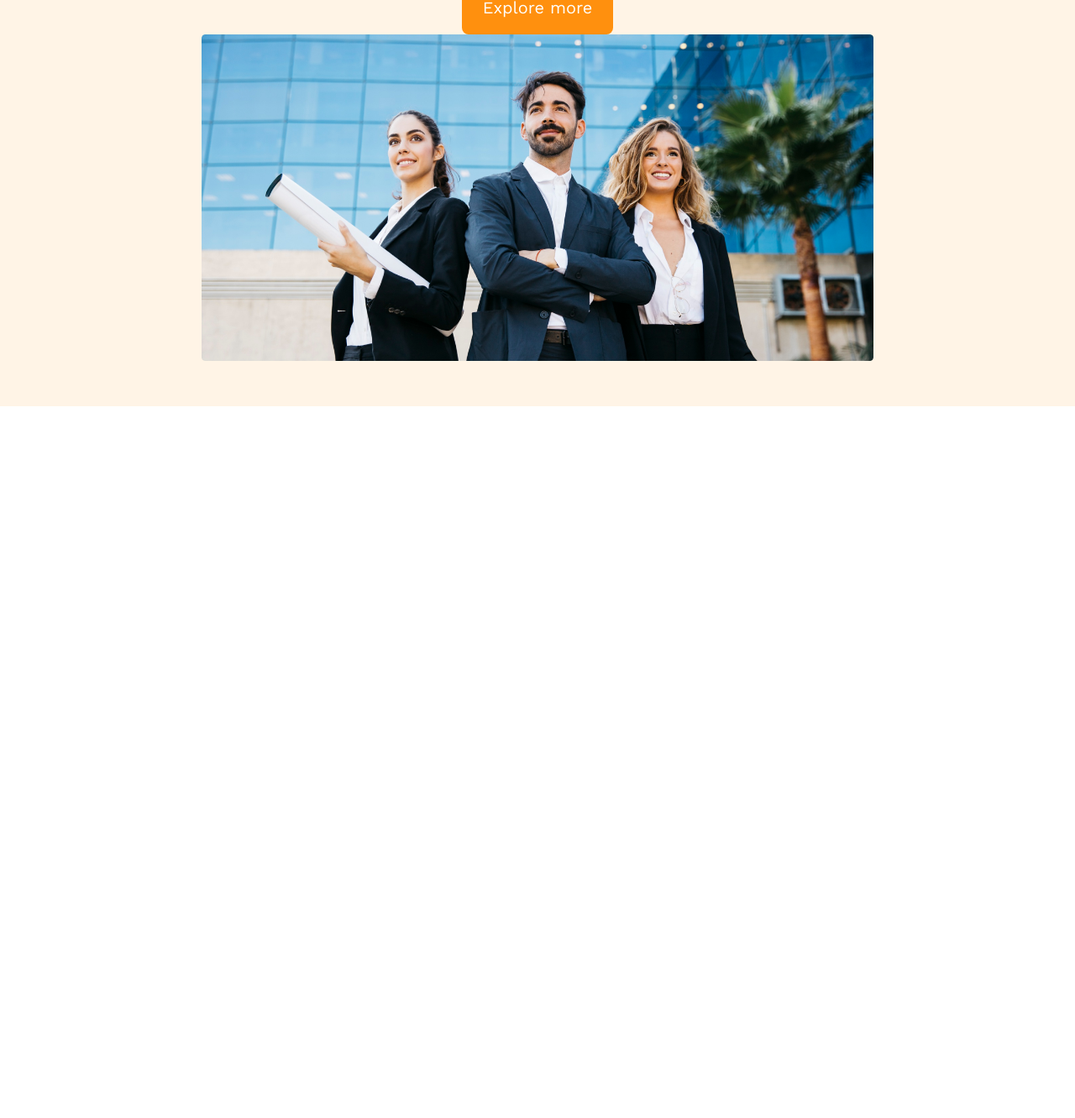
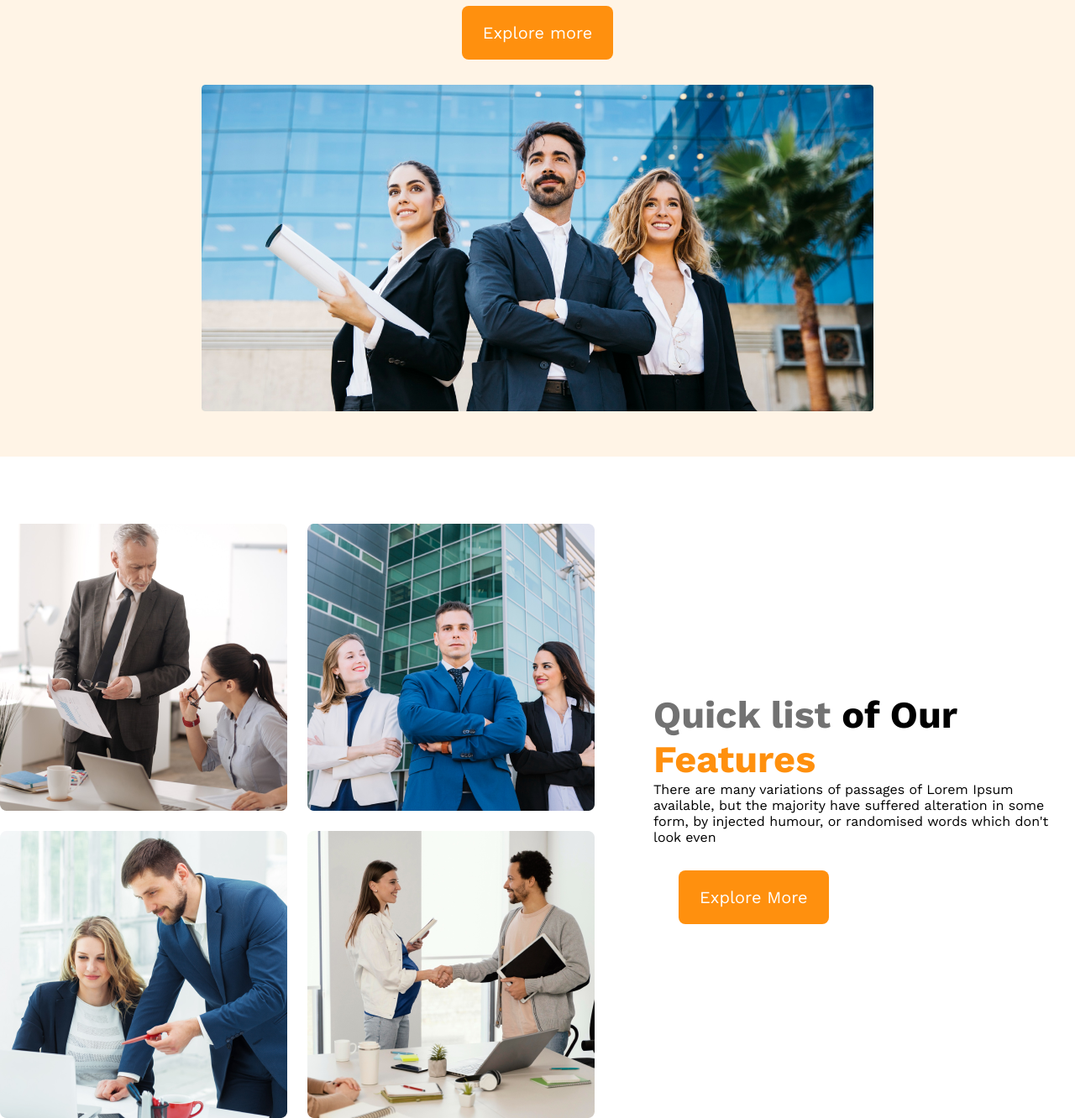
Before and after one commit to mdarifahammedreza/g3-architects-resources, a plain HTML site: page index.html in a window 1280 px wide. Shown: the part 316-1648 px from the top of the page at 84% size. Before the commit the page ends 800 px from the top, so only its background shows below. Drawn offline with nearby package versions, Linux system fonts and the light colour scheme.

Commit message:
team features added

```diff
--- a/index.html
+++ b/index.html
@@ -33,7 +33,23 @@
         </div>
     </header>
     <main>
-
+        <section class="team-contanner">
+            <div class="team-img-contanner">
+                <img src="./images/team1.png" alt="">
+                <img src="./images/team2.png" alt="">
+                <img src="./images/team3.png" alt="">
+                <img src="./images/team4.png" alt="">
+            </div>
+            <div class="team-content">
+                <h3 class="team-title">
+                    <span class="Quick-list">Quick list </span><span class="of-our">of Our</span> <span
+                        class="text-feature">Features</span>
+                </h3>
+                <p>There are many variations of passages of Lorem Ipsum available, but the majority have suffered
+                    alteration in some form, by injected humour, or randomised words which don't look even</p>
+                <button class="btn-primary">Explore More</button>
+            </div>
+        </section>
     </main>
     <footer>
 
--- a/style/style.css
+++ b/style/style.css
@@ -7,6 +7,7 @@
     padding: 0%;
 }
 .btn-primary{
+    margin: 30px;
     padding: 20px 25px;
     border: 0;
     border-radius: 8px;
@@ -19,7 +20,7 @@
 }
 /* header style */
 header{
-    justify-content: center;
+
     background: rgba(255, 144, 14, 0.10);
     padding:50px 240px
 }
@@ -30,8 +31,11 @@ nav{
 }
 nav ul{
     display: flex;
+
+
 }
 nav li{
+    margin: auto;
     list-style: none;
     margin-right: 30px;
     font-weight: 500px;
@@ -63,6 +67,43 @@ nav li a {
 .banner-img{
     width: 100%;
 }
+/* main style */
+main{
+    max-width: 1440px;
+    margin: 0 auto;
+}
+/* teams style */
+.team-contanner{
+    display: flex;
+    align-items: center;
+    margin-top: calc(.0625rem*80);
+}
+.team-img-contanner{
+    display: grid;
+    grid-template-columns: repeat(2,1fr);
+    gap: calc(.0625rem*24);;
+}
+.team-content{
+
+    padding-left: 70px;
+    padding-right:70;
+
+}
+.team-title{
+    font-size: calc(.0625rem*45);
+}
+.Quick-list{
+    font-weight: 500px;
+    color:#727272;
+
+}
+.of-our{
+
+}
+.text-feature{
+    color:#FF900E;
+    font-weight: 700px;
+}
 /* reponsive */
 @media screen and (max-width:576px) {
     header{
@@ -71,6 +112,7 @@ nav li a {
     nav{
         flex-direction: column;
     }
+
 
 }
 /* tablet */
```
